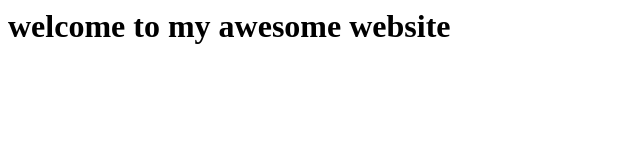
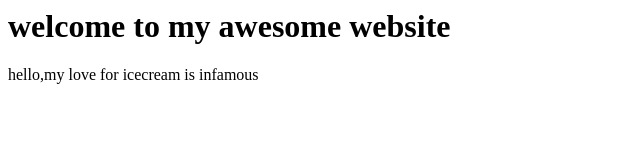
Before and after one commit to Pavitra7676/GITHUB-GL-TUTORIAL, a plain HTML site: page index.html in a window 1280 px wide. Shown: the whole page, without its empty margins (0-640 px from the left). Drawn offline with Linux system fonts and the light colour scheme.

Commit message:
added a p tag to index.html

```diff
--- a/index.html
+++ b/index.html
@@ -1,4 +1,5 @@
 <html>
   <title>this is my awesome website</title>
   <h1>welcome to my awesome website</h1>
+  <p>hello,my love for icecream is infamous<p>
   <html>
```
